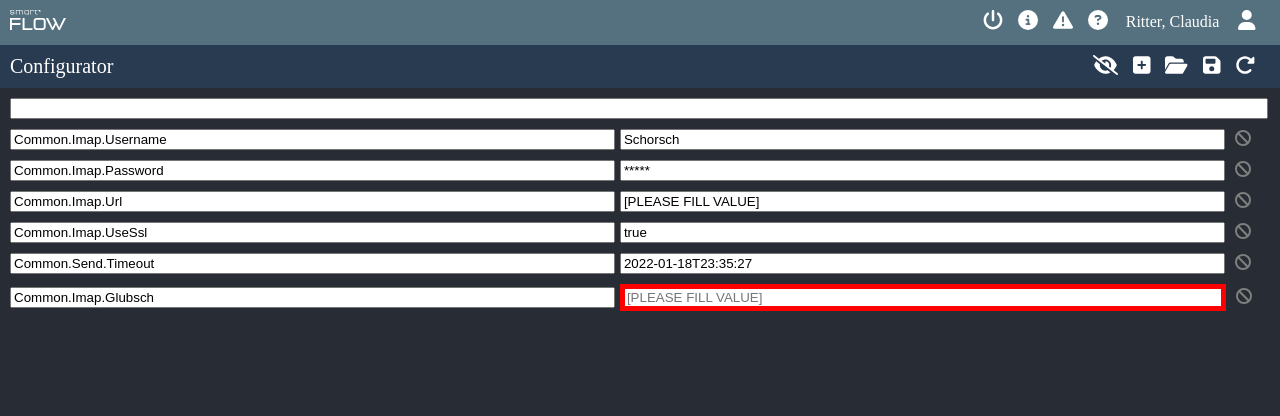
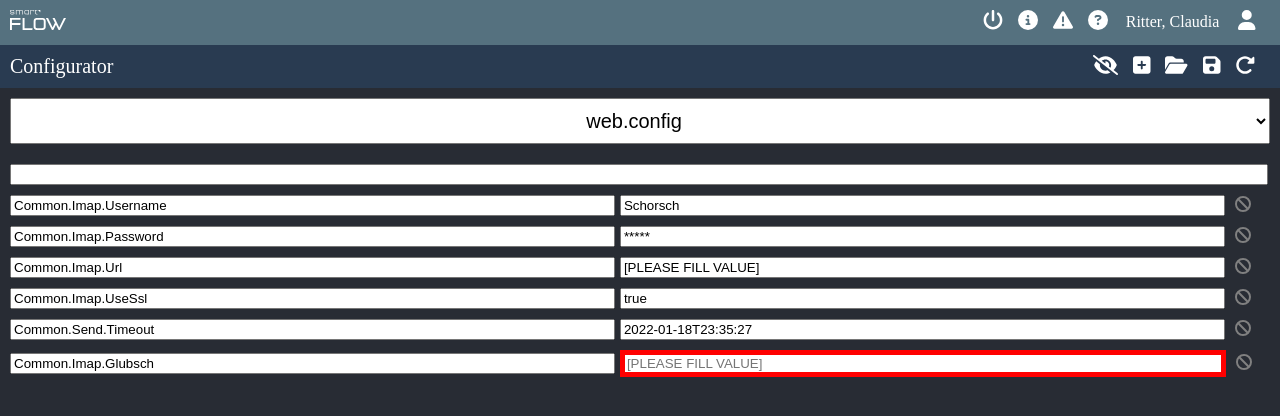
Before and after one commit to deBabbbe/vue_configurator, a Vue app: page / in a window 1280 px wide. Shown: the top 416 px of the page. Built offline with nearby package versions, Linux system fonts and the light colour scheme.

Commit message:
Added ConfigFileSelector

```diff
--- a/src/App.vue
+++ b/src/App.vue
@@ -2,6 +2,7 @@
   <div class="App">
     <ApplicationBar :userName="userName" />
     <ActionBar />
+    <ConfigFileSelector />
     <SearchBar @searchValueChanged="filterEntries" @addNewEntry="addNewEntry" />
     <ConfigEntryList
       :configEntries="currentConfigEntries"
@@ -17,6 +18,7 @@ import { ref } from "vue";
 import ActionBar from "./components/ActionBar.vue";
 import ApplicationBar from "./components/ApplicationBar.vue";
 import ConfigEntryList from "./components/ConfigEntryList.vue";
+import ConfigFileSelector from "./components/ConfigFileSelector.vue";
 import SearchBar from "./components/SearchBar.vue";
 import { configEntries } from "./data/configurationEntries";
 
--- /dev/null
+++ b/src/components/ConfigFileSelector.vue
@@ -0,0 +1,19 @@
+<template>
+  <select class="config-file-selector">
+    <option>web.config</option>
+    <option>EmailImporter.exe.config</option>
+    <option>SmoopeImporter.exe.config</option>
+    <option>SkypeForBusinessImporter.exe.config</option>
+    <option>WhatsAppImporter.exe.config</option>
+    <option>SmartMessengerImporter.exe.config</option>
+  </select>
+</template>
+<style>
+.config-file-selector {
+  padding: 10px;
+  margin: 10px;
+  width: calc(100% - 20px);
+  text-align: center;
+  font-size: 20px;
+}
+</style>
```
